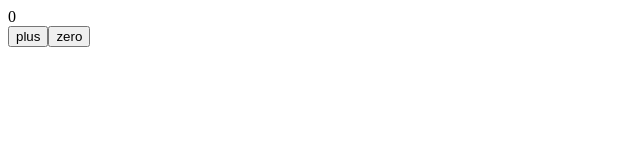
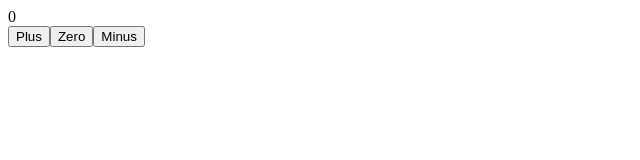
Before and after one commit to bhushan-cs/react-part1, a React (Create React App) app: page / in a window 1280 px wide. Shown: the top 160 px of the page, without its empty margins (0-640 px from the left). Built offline with nearby package versions, Linux system fonts and the light colour scheme.

Commit message:
passing state to child component

```diff
--- a/src/App.js
+++ b/src/App.js
@@ -4,22 +4,31 @@
   const [ counter, setCounter ] = useState(0)
 
   const increaseByOne = () => setCounter(counter + 1)
-
+  const decreaseByOne = () => setCounter(counter - 1)
   const setToZero = () => setCounter(0)
-
-  console.log('rendering...', counter)
 
   return (
     <div>
-      <div>{counter}</div>
-      <button onClick={increaseByOne}>
-        plus
-      </button>
-      <button onClick={setToZero}>
-        zero
-      </button>
+      <Display counter={counter}/>
+      <Button onClick={increaseByOne} text={'Plus'}/>
+      <Button onClick={setToZero} text={'Zero'}/>
+      <Button onClick={decreaseByOne} text={'Minus'}/>
     </div>
   )
 }
 
+const Display = (props) => {
+  return (
+    <div>{props.counter}</div>
+  )
+}
+
+const Button = (props) => {
+  return (
+    <button onClick={props.onClick}>
+      {props.text}
+    </button>
+  )
+}
+
 export default App
```
